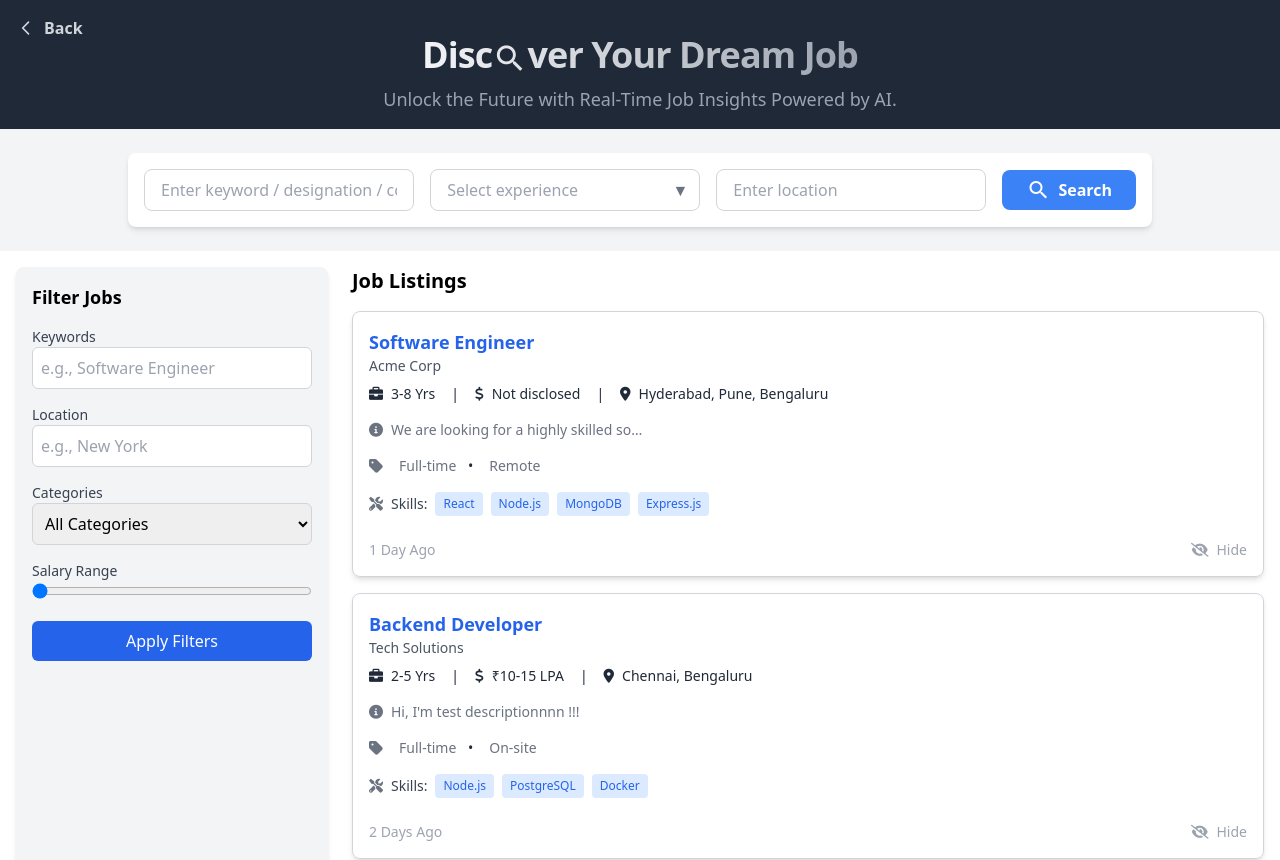
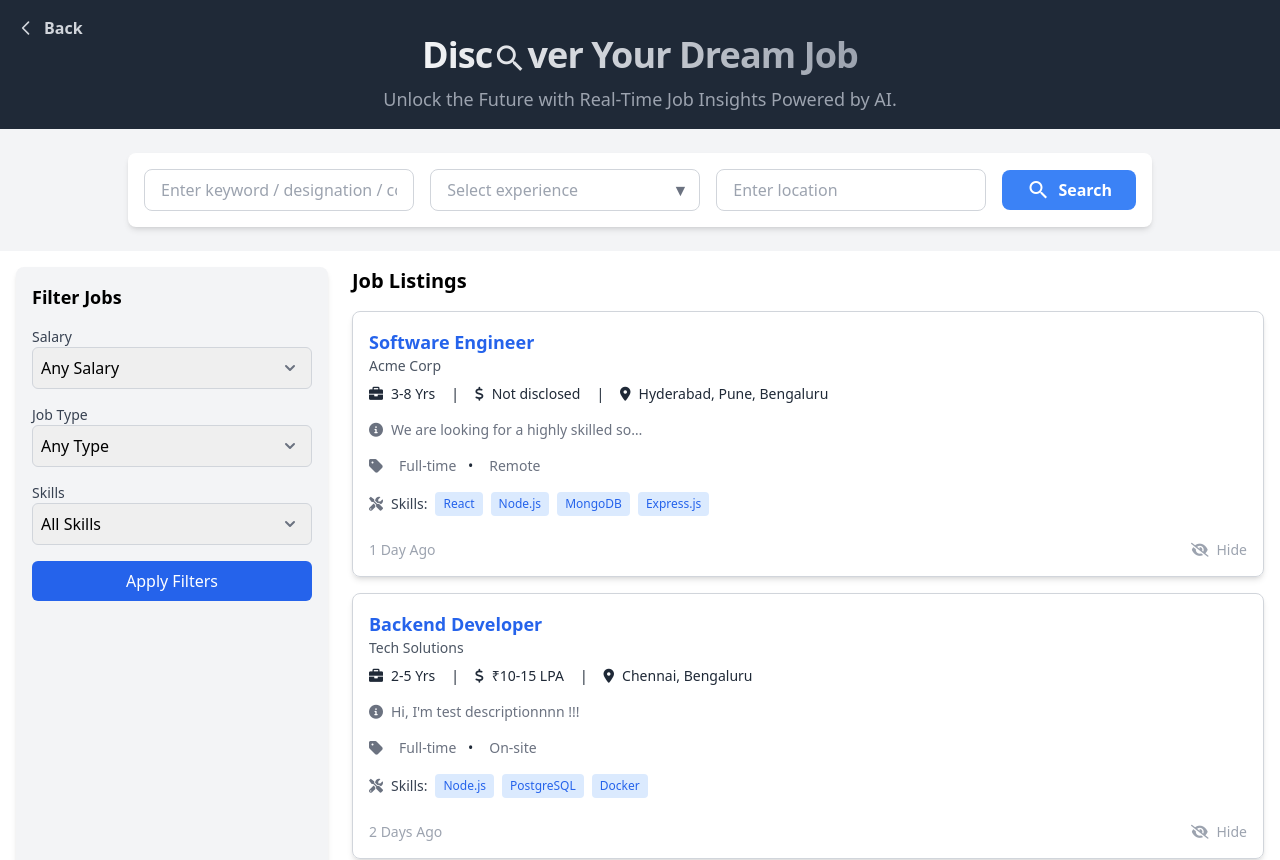
Before and after one commit to itsabhishek1120/Angular-test-project, an Angular app: page /jobs in a window 1280 px wide. Shown: the top 860 px of the page. Built offline with nearby package versions, Linux system fonts and the light colour scheme.

Commit message:
job filter changes

```diff
--- a/src/app/job-market-components/jobs/jobs.component.html
+++ b/src/app/job-market-components/jobs/jobs.component.html
@@ -89,51 +89,65 @@
 <aside class="w-full lg:w-1/4 bg-gray-100 p-4 rounded-lg shadow-md">
   <h2 class="text-lg font-semibold mb-4">Filter Jobs</h2>
   <form>
-      <!-- Keywords -->
+    <!-- Salary -->
     <div class="mb-4">
-        <label for="keywords" class="block text-sm font-medium text-gray-700">Keywords</label>
-        <input
-          type="text"
-          id="keywords"
-          class="w-full border border-gray-300 rounded-md p-2 focus:ring-blue-500 focus:border-blue-500"
-          placeholder="e.g., Software Engineer"
-        />
+      <label for="salaries" class="block text-sm font-medium text-gray-700">Salary</label>
+      <div class="relative">
+        <select
+          id="salaries"
+          class="w-full border border-gray-300 rounded-md p-2 focus:ring-blue-500 focus:border-blue-500 appearance-none"
+        >
+          <option value="">Any Salary</option>
+          <option value="tech">Salary 1</option>
+          <option value="marketing">Salary 2</option>
+          <option value="finance">Salary 3</option>
+        </select>
+        <div class="absolute top-0 right-0 flex items-center h-full pr-3 pointer-events-none">
+          <svg class="w-5 h-5 text-gray-500" xmlns="http://www.w3.org/2000/svg" viewBox="0 0 20 20" fill="currentColor"><path fill-rule="evenodd" d="M5.293 7.293a1 1 0 011.414 0L10 10.586l3.293-3.293a1 1 0 111.414 1.414l-4 4a1 1 0 01-1.414 0l-4-4a1 1 0 010-1.414z" clip-rule="evenodd" /></svg>
         </div>
-      <!-- Location -->
+      </div>
+    </div>
+
+    <!-- Job Type -->
     <div class="mb-4">
-        <label for="location" class="block text-sm font-medium text-gray-700">Location</label>
-        <input
-          type="text"
-          id="location"
-          class="w-full border border-gray-300 rounded-md p-2 focus:ring-blue-500 focus:border-blue-500"
-          placeholder="e.g., New York"
-        />
+      <label for="jobType" class="block text-sm font-medium text-gray-700">Job Type</label>
+      <div class="relative">
+        <select
+          id="jobType"
+          class="w-full border border-gray-300 rounded-md p-2 focus:ring-blue-500 focus:border-blue-500 appearance-none"
+        >
+          <option value="">Any Type</option>
+          <option value="tech">Type 1</option>
+          <option value="marketing">Type 2</option>
+          <option value="finance">Type 3</option>
+        </select>
+        <div class="absolute top-0 right-0 flex items-center h-full pr-3 pointer-events-none">
+          <svg class="w-5 h-5 text-gray-500" xmlns="http://www.w3.org/2000/svg" viewBox="0 0 20 20" fill="currentColor"><path fill-rule="evenodd" d="M5.293 7.293a1 1 0 011.414 0L10 10.586l3.293-3.293a1 1 0 111.414 1.414l-4 4a1 1 0 01-1.414 0l-4-4a1 1 0 010-1.414z" clip-rule="evenodd" /></svg>
         </div>
-      <!-- Categories -->
+      </div>
+    </div>
+
+    <!-- Skills -->
     <div class="mb-4">
-        <label for="categories" class="block text-sm font-medium text-gray-700">Categories</label>
+      <label for="skills" class="block text-sm font-medium text-gray-700">Skills</label>
+      <div class="relative">
         <select
-          id="categories"
-          class="w-full border border-gray-300 rounded-md p-2 focus:ring-blue-500 focus:border-blue-500"
+          id="skills"
+          class="w-full border border-gray-300 rounded-md p-2 focus:ring-blue-500 focus:border-blue-500 appearance-none"
         >
-          <option value="">All Categories</option>
-          <option value="tech">Tech</option>
-          <option value="marketing">Marketing</option>
-          <option value="finance">Finance</option>
+          <option value="">All Skills</option>
+          <option value="tech">Skill 1</option>
+          <option value="marketing">Skill 2</option>
+          <option value="finance">Skill 3</option>
+          <option value="finance">Skill 4</option>
+          <option value="finance">Skill 5</option>
         </select>
+        <div class="absolute top-0 right-0 flex items-center h-full pr-3 pointer-events-none">
+          <svg class="w-5 h-5 text-gray-500" xmlns="http://www.w3.org/2000/svg" viewBox="0 0 20 20" fill="currentColor"><path fill-rule="evenodd" d="M5.293 7.293a1 1 0 011.414 0L10 10.586l3.293-3.293a1 1 0 111.414 1.414l-4 4a1 1 0 01-1.414 0l-4-4a1 1 0 010-1.414z" clip-rule="evenodd" /></svg>
         </div>
-      <!-- Salary Range -->
-      <div class="mb-4">
-        <label for="salary" class="block text-sm font-medium text-gray-700">Salary Range</label>
-        <input
-          type="range"
-          id="salary"
-          class="w-full"
-          min="0"
-          max="200000"
-          step="10000"
-        />
       </div>
+    </div>
+
     <!-- Apply Filters Button -->
     <button
       type="submit"
@@ -143,6 +157,7 @@
     </button>
   </form>
 </aside>
+
 
   <!-- Job Listings Section -->
   <main class="flex-grow lg:ml-6 mt-6 lg:mt-0">
```
Lines whose indentation alone changed are shown as unchanged.
